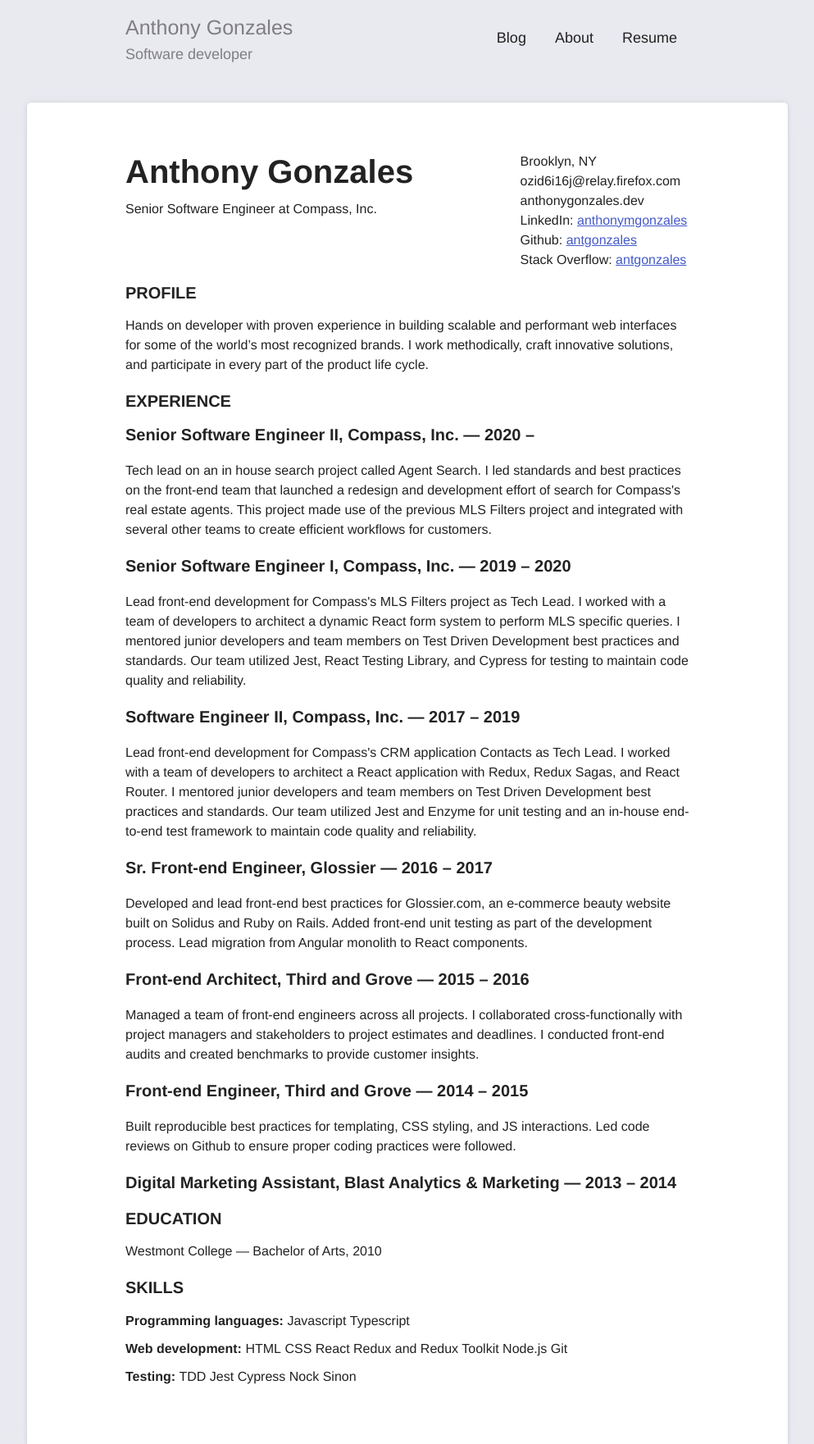
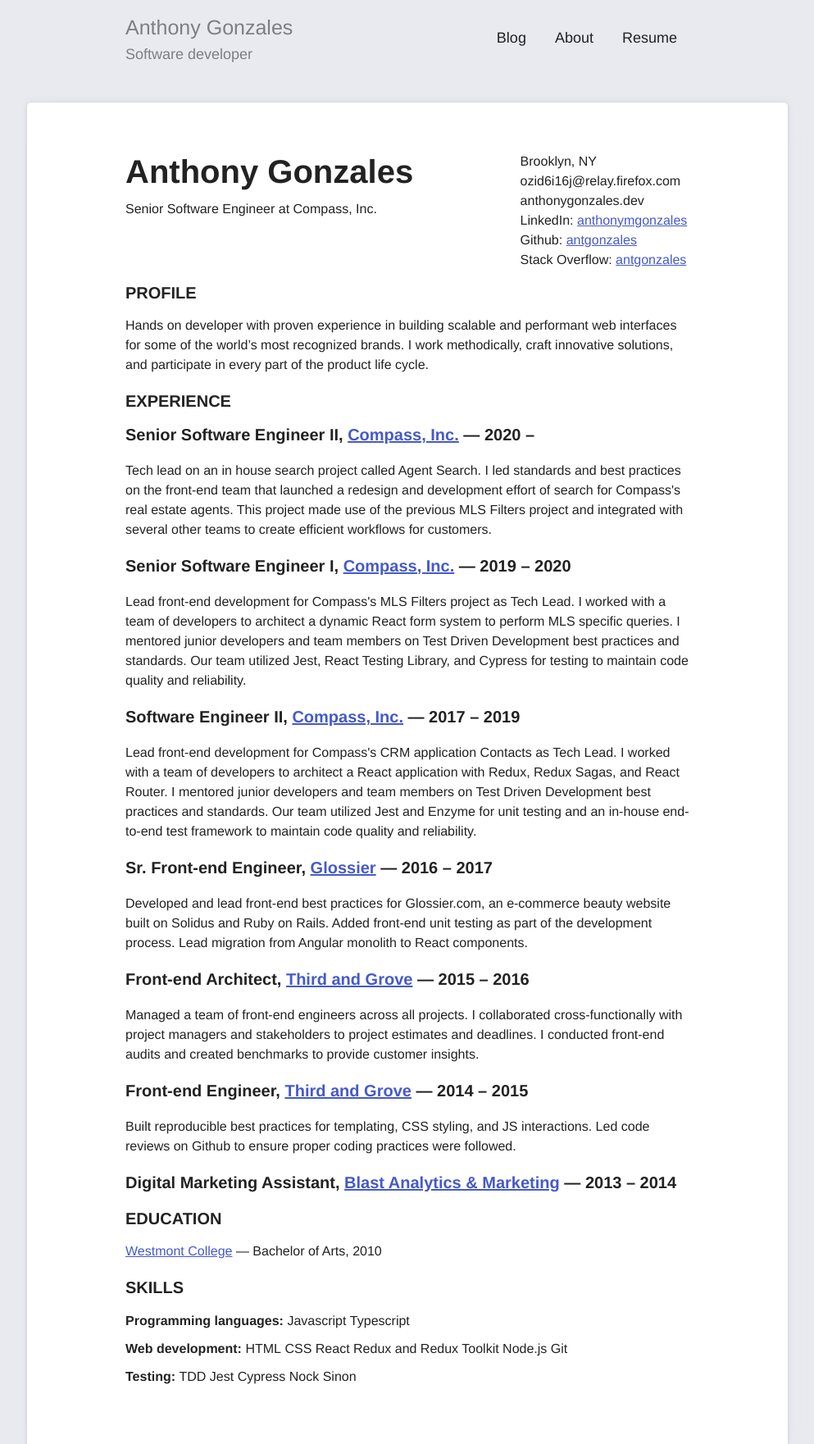
Before and after one commit to antgonzales/antgonzales.github.io, a Jekyll site: the page built from resume.html, in a window 1280 px wide. Shown: the whole page at 82% size, without its empty margins (143-1136 px from the left). Built offline with Jekyll 4.4.1, drawn with Linux system fonts in a browser that asks for light colours.

Commit message:
Add links to companies in resume

```diff
--- a/resume.html
+++ b/resume.html
@@ -30,13 +30,13 @@
 
   <h2>Experience</h2>
   {% for job in work %}
-    <h3 class="job-title">{{job.position}}, {{job.company}} &mdash; {{job.startDate | date: "%Y"}} &ndash; {{job.endDate | date: "%Y"}}</h3>
+  <h3 class="job-title">{{job.position}}, <a href={{job.website}} target="_blank" rel="nofollow noopener">{{job.company}}</a> &mdash; {{job.startDate | date: "%Y"}} &ndash; {{job.endDate | date: "%Y"}}</h3>
     <p>{{ job.summary}}</p>
   {% endfor %}
 
   <h2>Education</h2>
   {% for edu in education %}
-    <p>{{edu.institution}} &mdash; {{edu.studyType}}, {{edu.endDate | date: "%Y"}}</p>
+  <p><a href={{edu.url}} target="_blank" rel="nofollow noopener">{{edu.institution}}</a> &mdash; {{edu.studyType}}, {{edu.endDate | date: "%Y"}}</p>
   {% endfor %}
 
   <h2>Skills</h2>
```
Also changed, not shown: other parts of resume.html (+1 -1 lines), _data/resume.json (+9 -8 lines).
